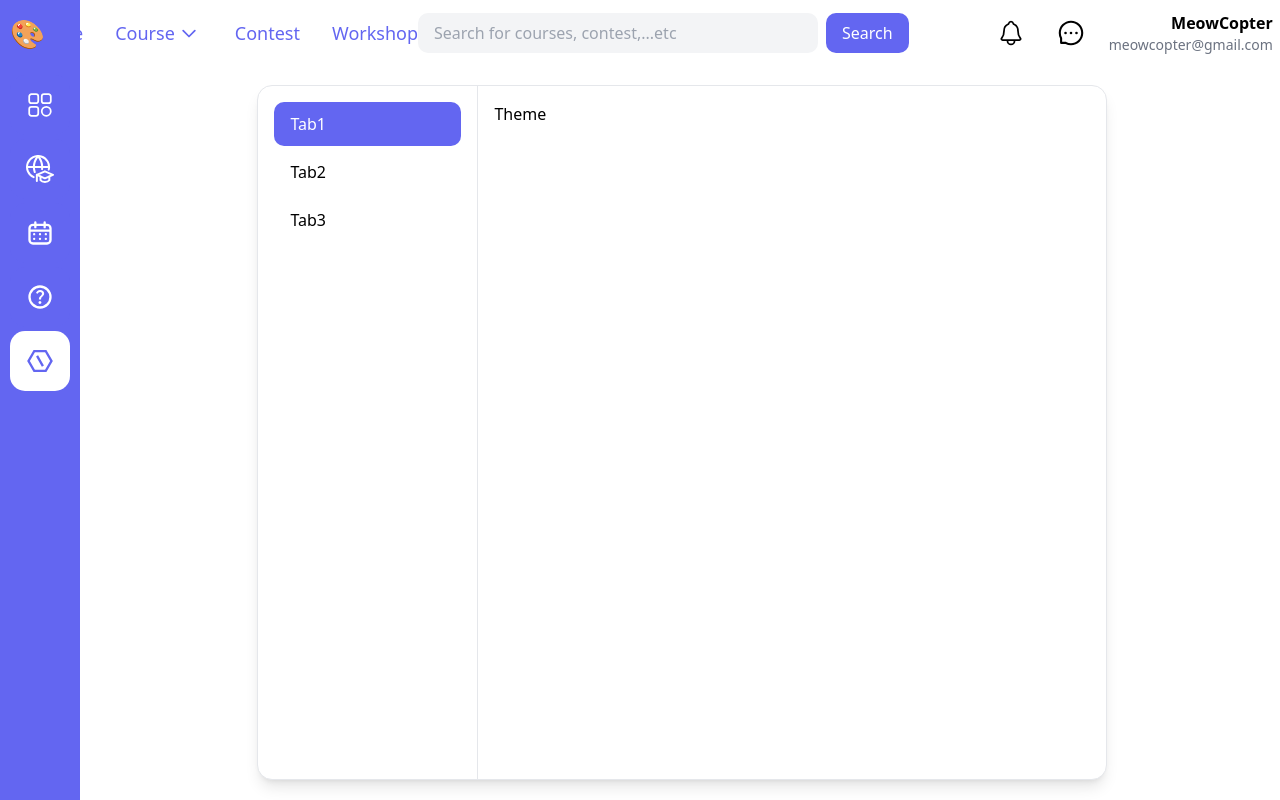
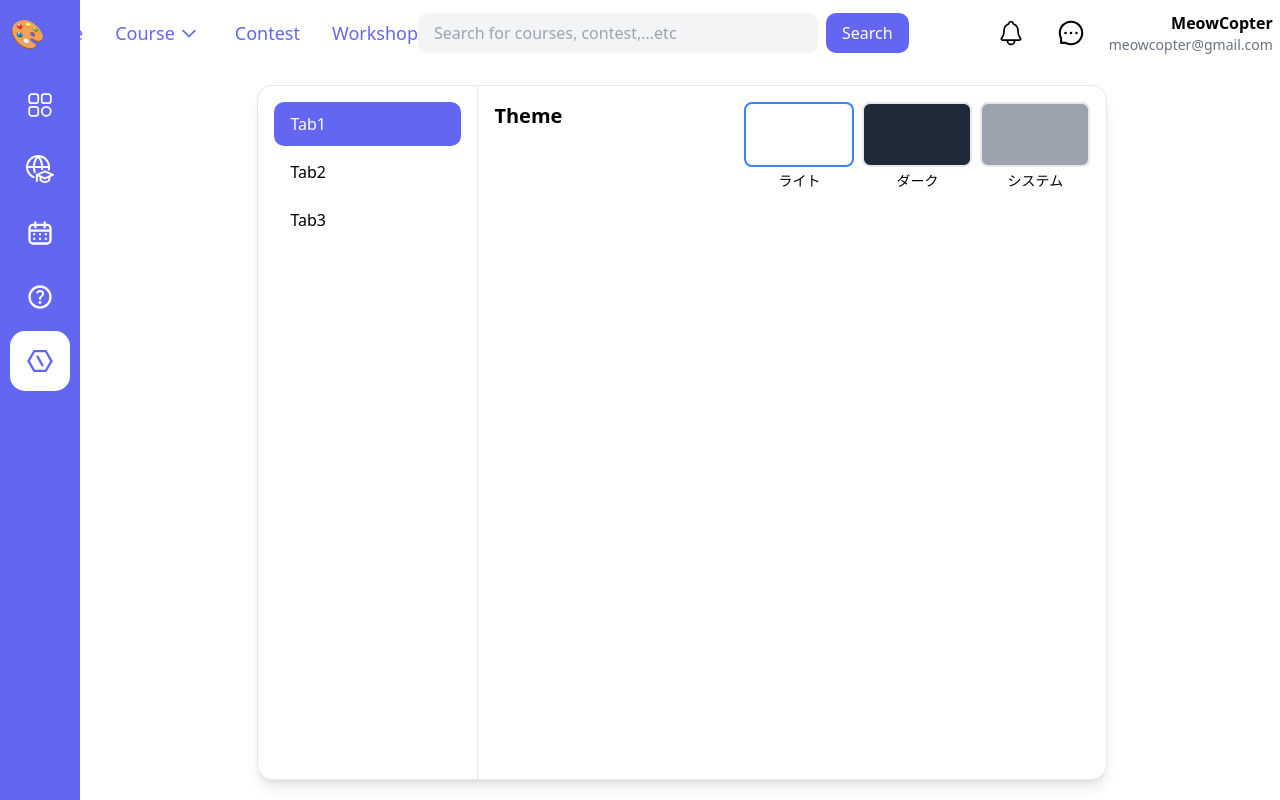
Before and after one commit to namdang0219/artify-web, a React (Create React App) app: page /setting in a window 1280 px wide. Built offline with nearby package versions, Linux system fonts and the light colour scheme; grey boxes are pictures that could not be loaded.

Commit message:
update set theme feature to application

```diff
--- a/package.json
+++ b/package.json
@@ -24,6 +24,7 @@
     "react-toastify": "^10.0.6",
     "swiper": "^11.1.14",
     "typescript": "^4.9.5",
+    "usehooks-ts": "^3.1.0",
     "web-vitals": "^2.1.4"
   },
   "scripts": {
--- a/src/App.tsx
+++ b/src/App.tsx
@@ -10,8 +10,28 @@ import ContestPage from "page/app/ContestPage";
 import WorkshopPage from "page/app/WorkshopPage";
 import VideoLearningPage from "page/app/(learning)/VideoLearningPage";
 import OnlineLearningPage from "page/app/(learning)/OnlineLearningPage";
+import ProfilePage from "page/app/ProfilePage";
+import { useDarkMode } from "usehooks-ts";
+import { useSelector } from "react-redux";
+import { RootState } from "store/configureStore";
+import { useEffect } from "react";
 
 const App = () => {
+	const { isDarkMode } = useDarkMode();
+	const { theme } = useSelector((state: RootState) => state.global);
+
+	useEffect(() => {
+		if (theme === "dark") {
+			document.documentElement.className = "dark";
+		} else if (theme === "light") {
+			document.documentElement.className = "";
+		} else if (theme === "system") {
+			isDarkMode
+				? (document.documentElement.className = "dark")
+				: (document.documentElement.className = "");
+		}
+	}, [isDarkMode, theme]);
+
 	return (
 		<Routes>
 			<Route path="/dashboard" element={<DashboardPage />}></Route>
@@ -23,6 +43,7 @@ const App = () => {
 			<Route path="/course" element={<CoursePage />}></Route>
 			<Route path="/contest" element={<ContestPage />}></Route>
 			<Route path="/workshop" element={<WorkshopPage />}></Route>
+			<Route path="/profile" element={<ProfilePage />}></Route>
 
 			{/* learning  */}
 			<Route
--- a/src/page/app/(learning)/VideoLearningPage.tsx
+++ b/src/page/app/(learning)/VideoLearningPage.tsx
@@ -19,7 +19,7 @@ const VideoLearningPage = () => {
 
 	return (
 		<MainLayout>
-			<div className="content-layout learing-layout">
+			<div className="content-layout learning-layout">
 				{/* main container  */}
 				<div>
 					{/* video container  */}
--- a/src/page/app/DashboardPage.tsx
+++ b/src/page/app/DashboardPage.tsx
@@ -7,9 +7,10 @@ const DashboardPage = () => {
 
 	return (
 		<MainLayout>
-			<div className="content-layout">
+			<div className="flex gap-5 content-layout">
 				<Button onClick={() => navigate('/learning/video?vid=123')}>Video Learning Page</Button>
 				<Button onClick={() => navigate('/learning/online?vid=123')}>Online Learning Page</Button>
+				<Button onClick={() => navigate('/profile')}>Profile</Button>
 			</div>
 		</MainLayout>
 	);
--- /dev/null
+++ b/src/page/app/ProfilePage.tsx
@@ -0,0 +1,16 @@
+import MainLayout from 'layout/MainLayout';
+import React from 'react';
+
+const ProfilePage = () => {
+    return (
+        <MainLayout>
+            <div className="pb-0 content-layout bg-bgLight">
+                <div className='bg-white w-full max-w-[900px] mx-auto h-full rounded-tl-round15 rounded-tr-round15 shadow-md'>
+
+                </div>
+            </div>
+        </MainLayout>
+    );
+};
+
+export default ProfilePage;
--- a/src/page/app/SettingPage.tsx
+++ b/src/page/app/SettingPage.tsx
@@ -1,10 +1,30 @@
 import MainLayout from "layout/MainLayout";
 import { useState } from "react";
+import { useDispatch, useSelector } from "react-redux";
+import { RootState } from "store/configureStore";
+import { IGlobal, setTheme } from "store/global/globalSlide";
 
 const SettingPage = () => {
+	const { theme } = useSelector((state: RootState) => state.global);
+	const dispatch = useDispatch();
 	const [activeTab, setActiveTab] = useState<"Tab1" | "Tab2" | "Tab3">(
 		"Tab1"
 	);
+
+	const themes: IGlobal["theme"][] = ["light", "dark", "system"];
+
+	const renderThemeName = (theme: IGlobal["theme"]) => {
+		switch (theme) {
+			case "light":
+				return "ライト";
+			case "dark":
+				return "ダーク";
+			case "system":
+				return "システム";
+			default:
+				break;
+		}
+	};
 
 	const renderTabContent = () => {
 		switch (activeTab) {
@@ -22,11 +42,29 @@ const SettingPage = () => {
 	const Tab1 = () => {
 		return (
 			<div className="flex justify-between">
-				<span>Theme</span>
+				<span className="text-xl font-semibold">Theme</span>
 				<div className="flex items-center gap-2">
-					{["light", "dark", "default"].map((item) => (
-						<div key={item}>
-
+					{themes.map((item: IGlobal["theme"]) => (
+						<div
+							key={item}
+							onClick={() => dispatch(setTheme(item))}
+						>
+							<div
+								className={`w-[110px] h-[65px] border-2 ${
+									item === theme
+										? "border-blue-500"
+										: "border-gray-200"
+								} rounded-lg cursor-pointer ${
+									item === "light"
+										? "bg-white"
+										: item === "dark"
+										? "bg-gray-800"
+										: "bg-gray-400"
+								}`}
+							/>
+							<p className="mt-1 text-sm text-center">
+								{renderThemeName(item)}
+							</p>
 						</div>
 					))}
 				</div>
@@ -53,7 +91,7 @@ const SettingPage = () => {
 										className={`px-4 py-2.5 w-full flex rounded-round10 ${
 											activeTab === item
 												? "bg-primary text-white"
-												: ""
+												: "hover:bg-gray-100"
 										}`}
 									>
 										{item}
--- a/src/store/global/globalSlide.ts
+++ b/src/store/global/globalSlide.ts
@@ -1,6 +1,6 @@
 import { createSlice } from "@reduxjs/toolkit";
 
-interface IGlobal {
+export interface IGlobal {
 	theme: "light" | "dark" | "system";
 	language: "en" | "ja";
 }
--- a/tailwind.config.js
+++ b/tailwind.config.js
@@ -1,5 +1,6 @@
 /** @type {import('tailwindcss').Config} */
 module.exports = {
+	darkMode: "class",
 	content: ["./src/**/*.{js,jsx,ts,tsx}"],
 	theme: {
 		extend: {
```
Also changed, not shown: 1 other file (tests, documents, lock files or other folders).
